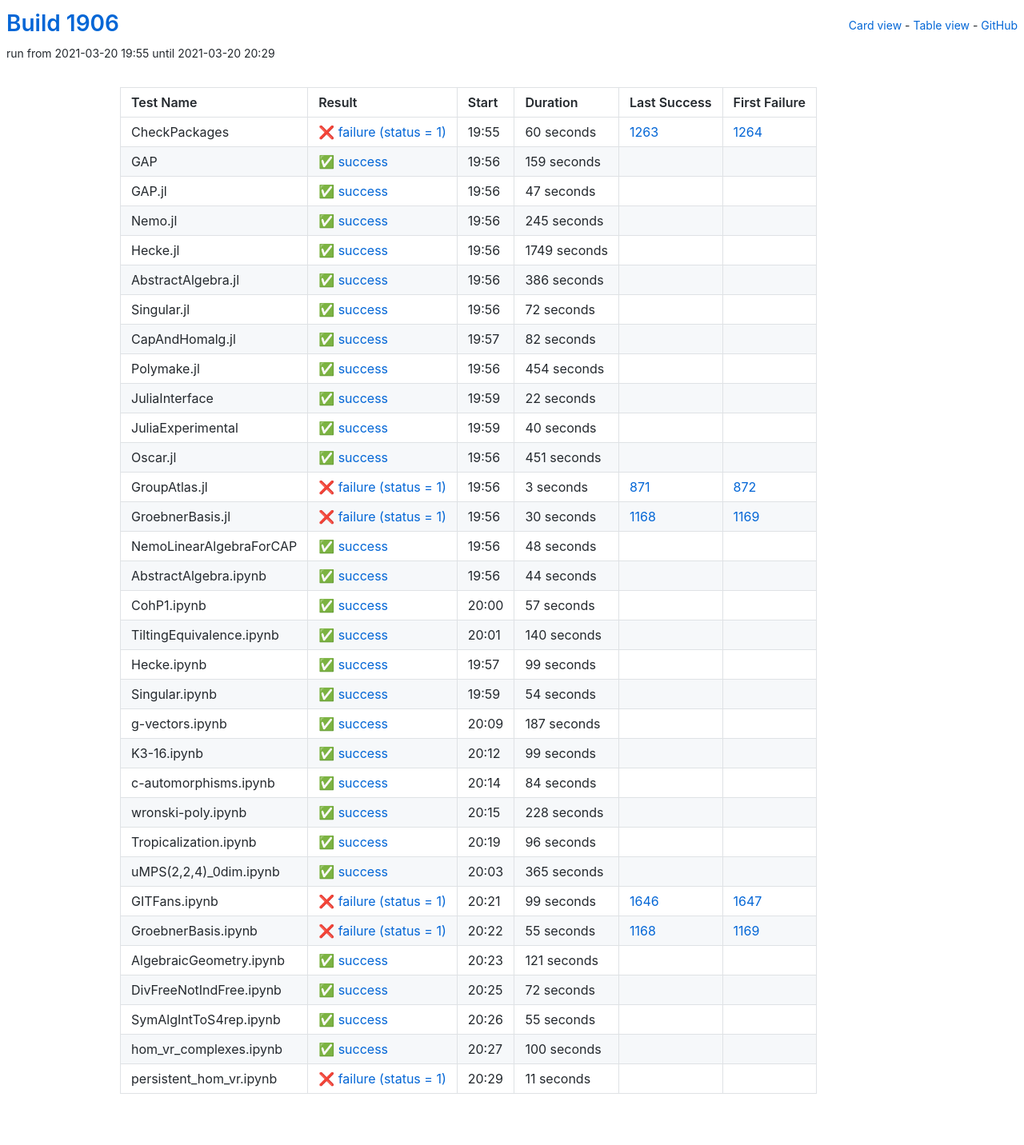
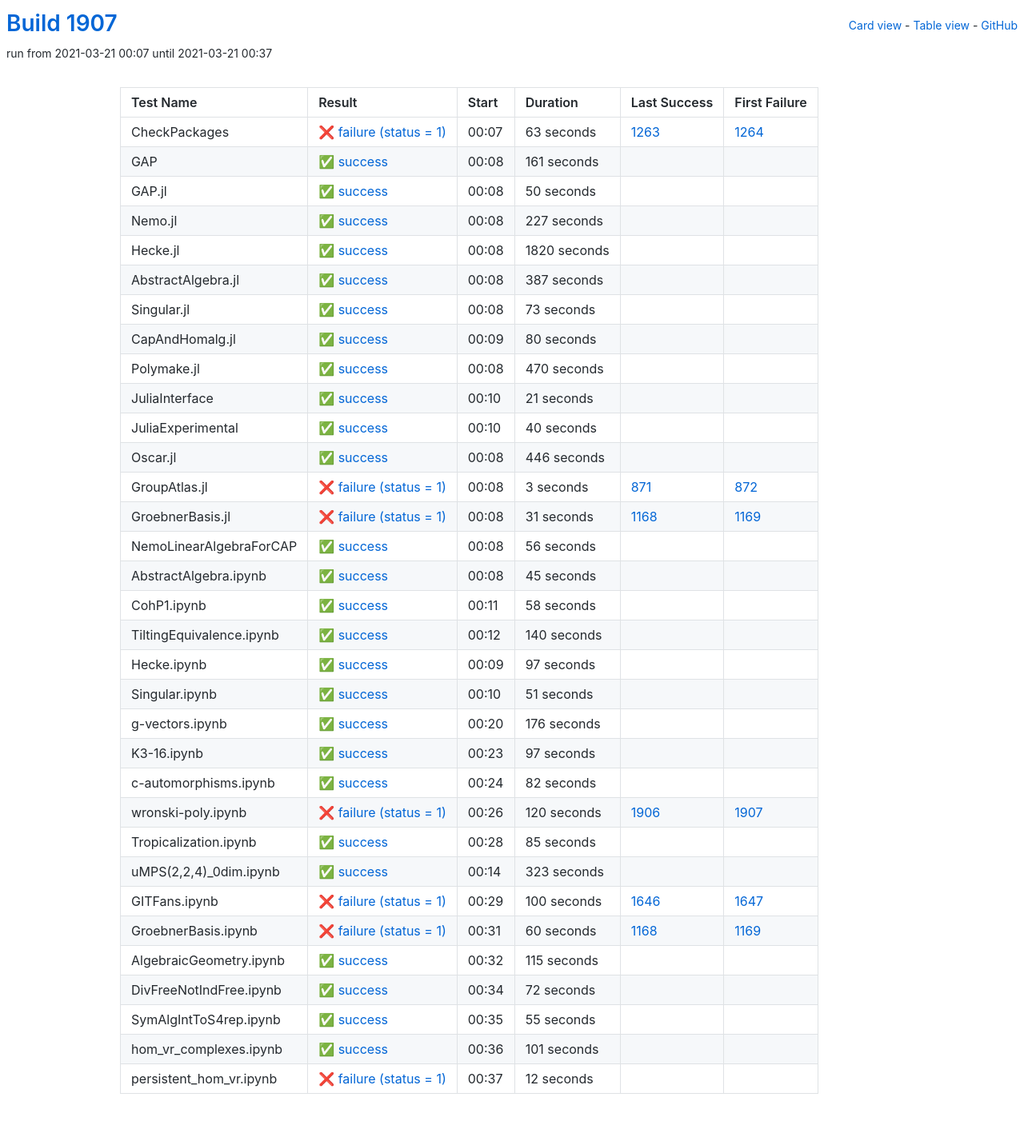
Before and after one commit to oscar-system/oscar-ci-status-stable, a Jekyll site: the page built from table.html, in a window 1280 px wide. Shown: the whole page at 80% size. Built offline with Jekyll 4.4.1, drawn with Linux system fonts in a browser that asks for light colours.

Commit message:
Build #1907

```diff
--- a/_data/ci.yml
+++ b/_data/ci.yml
@@ -1,6 +1,6 @@
 ---
-build: 1906
-build_url: https://oscarci.mathematik.uni-kl.de/job/oscar-stable/1906/
+build: 1907
+build_url: https://oscarci.mathematik.uni-kl.de/job/oscar-stable/1907/
 job: oscar-stable
 organization: oscar-system
 repo: oscar-ci-status-stable
@@ -8,128 +8,128 @@ repourl: https://github.com/oscar-system/oscar-ci-status-stable
 tests:
 - name: CheckPackages
   id: checkpackages
-  log: https://oscarci.mathematik.uni-kl.de/job/oscar-stable/1906/artifact/logs/build-1906/CheckPackages.log
-  start: 2021-03-20 19:55
+  log: https://oscarci.mathematik.uni-kl.de/job/oscar-stable/1907/artifact/logs/build-1907/CheckPackages.log
+  start: 2021-03-21 00:07
   success: false
   exitcode: 1
   status: failure
-  duration: 60
+  duration: 63
   last_success: 1263
   last_success_url: https://oscarci.mathematik.uni-kl.de/job/oscar-stable/1263/
   first_failure: 1264
   first_failure_url: https://oscarci.mathematik.uni-kl.de/job/oscar-stable/1264/
 - name: GAP
   id: gap
-  log: https://oscarci.mathematik.uni-kl.de/job/oscar-stable/1906/artifact/logs/build-1906/GAP.log
-  start: 2021-03-20 19:56
+  log: https://oscarci.mathematik.uni-kl.de/job/oscar-stable/1907/artifact/logs/build-1907/GAP.log
+  start: 2021-03-21 00:08
   success: true
   exitcode: 0
   status: success
-  duration: 159
+  duration: 161
   last_success: false
   last_success_url:
   first_failure: false
   first_failure_url:
 - name: GAP.jl
   id: gap-jl
-  log: https://oscarci.mathematik.uni-kl.de/job/oscar-stable/1906/artifact/logs/build-1906/GAP.jl.log
-  start: 2021-03-20 19:56
+  log: https://oscarci.mathematik.uni-kl.de/job/oscar-stable/1907/artifact/logs/build-1907/GAP.jl.log
+  start: 2021-03-21 00:08
   success: true
   exitcode: 0
   status: success
-  duration: 47
+  duration: 50
   last_success: false
   last_success_url:
   first_failure: false
   first_failure_url:
 - name: Nemo.jl
   id: nemo-jl
-  log: https://oscarci.mathematik.uni-kl.de/job/oscar-stable/1906/artifact/logs/build-1906/Nemo.jl.log
-  start: 2021-03-20 19:56
+  log: https://oscarci.mathematik.uni-kl.de/job/oscar-stable/1907/artifact/logs/build-1907/Nemo.jl.log
+  start: 2021-03-21 00:08
   success: true
   exitcode: 0
   status: success
-  duration: 245
+  duration: 227
   last_success: false
   last_success_url:
   first_failure: false
   first_failure_url:
 - name: Hecke.jl
   id: hecke-jl
-  log: https://oscarci.mathematik.uni-kl.de/job/oscar-stable/1906/artifact/logs/build-1906/Hecke.jl.log
-  start: 2021-03-20 19:56
+  log: https://oscarci.mathematik.uni-kl.de/job/oscar-stable/1907/artifact/logs/build-1907/Hecke.jl.log
+  start: 2021-03-21 00:08
   success: true
   exitcode: 0
   status: success
-  duration: 1749
+  duration: 1820
   last_success: false
   last_success_url:
   first_failure: false
   first_failure_url:
 - name: AbstractAlgebra.jl
   id: abstractalgebra-jl
-  log: https://oscarci.mathematik.uni-kl.de/job/oscar-stable/1906/artifact/logs/build-1906/AbstractAlgebra.jl.log
-  start: 2021-03-20 19:56
+  log: https://oscarci.mathematik.uni-kl.de/job/oscar-stable/1907/artifact/logs/build-1907/AbstractAlgebra.jl.log
+  start: 2021-03-21 00:08
   success: true
   exitcode: 0
   status: success
-  duration: 386
+  duration: 387
   last_success: false
   last_success_url:
   first_failure: false
   first_failure_url:
 - name: Singular.jl
   id: singular-jl
-  log: https://oscarci.mathematik.uni-kl.de/job/oscar-stable/1906/artifact/logs/build-1906/Singular.jl.log
-  start: 2021-03-20 19:56
+  log: https://oscarci.mathematik.uni-kl.de/job/oscar-stable/1907/artifact/logs/build-1907/Singular.jl.log
+  start: 2021-03-21 00:08
   success: true
   exitcode: 0
   status: success
-  duration: 72
+  duration: 73
   last_success: false
   last_success_url:
   first_failure: false
   first_failure_url:
 - name: CapAndHomalg.jl
   id: capandhomalg-jl
-  log: https://oscarci.mathematik.uni-kl.de/job/oscar-stable/1906/artifact/logs/build-1906/CapAndHomalg.jl.log
-  start: 2021-03-20 19:57
+  log: https://oscarci.mathematik.uni-kl.de/job/oscar-stable/1907/artifact/logs/build-1907/CapAndHomalg.jl.log
+  start: 2021-03-21 00:09
   success: true
   exitcode: 0
   status: success
-  duration: 82
+  duration: 80
   last_success: false
   last_success_url:
   first_failure: false
   first_failure_url:
 - name: Polymake.jl
   id: polymake-jl
-  log: https://oscarci.mathematik.uni-kl.de/job/oscar-stable/1906/artifact/logs/build-1906/Polymake.jl.log
-  start: 2021-03-20 19:56
+  log: https://oscarci.mathematik.uni-kl.de/job/oscar-stable/1907/artifact/logs/build-1907/Polymake.jl.log
+  start: 2021-03-21 00:08
   success: true
   exitcode: 0
   status: success
-  duration: 454
+  duration: 470
   last_success: false
   last_success_url:
   first_failure: false
   first_failure_url:
 - name: JuliaInterface
   id: juliainterface
-  log: https://oscarci.mathematik.uni-kl.de/job/oscar-stable/1906/artifact/logs/build-1906/JuliaInterface.log
-  start: 2021-03-20 19:59
+  log: https://oscarci.mathematik.uni-kl.de/job/oscar-stable/1907/artifact/logs/build-1907/JuliaInterface.log
+  start: 2021-03-21 00:10
   success: true
   exitcode: 0
   status: success
-  duration: 22
+  duration: 21
   last_success: false
   last_success_url:
   first_failure: false
   first_failure_url:
 - name: JuliaExperimental
   id: juliaexperimental
-  log: https://oscarci.mathematik.uni-kl.de/job/oscar-stable/1906/artifact/logs/build-1906/JuliaExperimental.log
-  start: 2021-03-20 19:59
+  log: https://oscarci.mathematik.uni-kl.de/job/oscar-stable/1907/artifact/logs/build-1907/JuliaExperimental.log
+  start: 2021-03-21 00:10
   success: true
   exitcode: 0
   status: success
@@ -140,20 +140,20 @@ tests:
   first_failure_url:
 - name: Oscar.jl
   id: oscar-jl
-  log: https://oscarci.mathematik.uni-kl.de/job/oscar-stable/1906/artifact/logs/build-1906/Oscar.jl.log
-  start: 2021-03-20 19:56
+  log: https://oscarci.mathematik.uni-kl.de/job/oscar-stable/1907/artifact/logs/build-1907/Oscar.jl.log
+  start: 2021-03-21 00:08
   success: true
   exitcode: 0
   status: success
-  duration: 451
+  duration: 446
   last_success: false
   last_success_url:
   first_failure: false
   first_failure_url:
 - name: GroupAtlas.jl
   id: groupatlas-jl
-  log: https://oscarci.mathematik.uni-kl.de/job/oscar-stable/1906/artifact/logs/build-1906/GroupAtlas.jl.log
-  start: 2021-03-20 19:56
+  log: https://oscarci.mathematik.uni-kl.de/job/oscar-stable/1907/artifact/logs/build-1907/GroupAtlas.jl.log
+  start: 2021-03-21 00:08
   success: false
   exitcode: 1
   status: failure
@@ -164,56 +164,56 @@ tests:
   first_failure_url: https://oscarci.mathematik.uni-kl.de/job/oscar-stable/872/
 - name: GroebnerBasis.jl
   id: groebnerbasis-jl
-  log: https://oscarci.mathematik.uni-kl.de/job/oscar-stable/1906/artifact/logs/build-1906/GroebnerBasis.jl.log
-  start: 2021-03-20 19:56
+  log: https://oscarci.mathematik.uni-kl.de/job/oscar-stable/1907/artifact/logs/build-1907/GroebnerBasis.jl.log
+  start: 2021-03-21 00:08
   success: false
   exitcode: 1
   status: failure
-  duration: 30
+  duration: 31
   last_success: 1168
   last_success_url: https://oscarci.mathematik.uni-kl.de/job/oscar-stable/1168/
   first_failure: 1169
   first_failure_url: https://oscarci.mathematik.uni-kl.de/job/oscar-stable/1169/
 - name: NemoLinearAlgebraForCAP
   id: nemolinearalgebraforcap
-  log: https://oscarci.mathematik.uni-kl.de/job/oscar-stable/1906/artifact/logs/build-1906/NemoLinearAlgebraForCAP.log
-  start: 2021-03-20 19:56
+  log: https://oscarci.mathematik.uni-kl.de/job/oscar-stable/1907/artifact/logs/build-1907/NemoLinearAlgebraForCAP.log
+  start: 2021-03-21 00:08
   success: true
   exitcode: 0
   status: success
-  duration: 48
+  duration: 56
   last_success: false
   last_success_url:
   first_failure: false
   first_failure_url:
 - name: AbstractAlgebra.ipynb
   id: abstractalgebra-ipynb
-  log: https://oscarci.mathematik.uni-kl.de/job/oscar-stable/1906/artifact/logs/build-1906/AbstractAlgebra.ipynb.log
-  start: 2021-03-20 19:56
+  log: https://oscarci.mathematik.uni-kl.de/job/oscar-stable/1907/artifact/logs/build-1907/AbstractAlgebra.ipynb.log
+  start: 2021-03-21 00:08
   success: true
   exitcode: 0
   status: success
-  duration: 44
+  duration: 45
   last_success: false
   last_success_url:
   first_failure: false
   first_failure_url:
 - name: CohP1.ipynb
   id: cohp1-ipynb
-  log: https://oscarci.mathematik.uni-kl.de/job/oscar-stable/1906/artifact/logs/build-1906/CohP1.ipynb.log
-  start: 2021-03-20 20:00
+  log: https://oscarci.mathematik.uni-kl.de/job/oscar-stable/1907/artifact/logs/build-1907/CohP1.ipynb.log
+  start: 2021-03-21 00:11
   success: true
   exitcode: 0
   status: success
-  duration: 57
+  duration: 58
   last_success: false
   last_success_url:
   first_failure: false
   first_failure_url:
 - name: TiltingEquivalence.ipynb
   id: tiltingequivalence-ipynb
-  log: https://oscarci.mathematik.uni-kl.de/job/oscar-stable/1906/artifact/logs/build-1906/TiltingEquivalence.ipynb.log
-  start: 2021-03-20 20:01
+  log: https://oscarci.mathematik.uni-kl.de/job/oscar-stable/1907/artifact/logs/build-1907/TiltingEquivalence.ipynb.log
+  start: 2021-03-21 00:12
   success: true
   exitcode: 0
   status: success
@@ -224,140 +224,140 @@ tests:
   first_failure_url:
 - name: Hecke.ipynb
   id: hecke-ipynb
-  log: https://oscarci.mathematik.uni-kl.de/job/oscar-stable/1906/artifact/logs/build-1906/Hecke.ipynb.log
-  start: 2021-03-20 19:57
+  log: https://oscarci.mathematik.uni-kl.de/job/oscar-stable/1907/artifact/logs/build-1907/Hecke.ipynb.log
+  start: 2021-03-21 00:09
   success: true
   exitcode: 0
   status: success
-  duration: 99
+  duration: 97
   last_success: false
   last_success_url:
   first_failure: false
   first_failure_url:
 - name: Singular.ipynb
   id: singular-ipynb
-  log: https://oscarci.mathematik.uni-kl.de/job/oscar-stable/1906/artifact/logs/build-1906/Singular.ipynb.log
-  start: 2021-03-20 19:59
+  log: https://oscarci.mathematik.uni-kl.de/job/oscar-stable/1907/artifact/logs/build-1907/Singular.ipynb.log
+  start: 2021-03-21 00:10
   success: true
   exitcode: 0
   status: success
-  duration: 54
+  duration: 51
   last_success: false
   last_success_url:
   first_failure: false
   first_failure_url:
 - name: g-vectors.ipynb
   id: g-vectors-ipynb
-  log: https://oscarci.mathematik.uni-kl.de/job/oscar-stable/1906/artifact/logs/build-1906/g-vectors.ipynb.log
-  start: 2021-03-20 20:09
+  log: https://oscarci.mathematik.uni-kl.de/job/oscar-stable/1907/artifact/logs/build-1907/g-vectors.ipynb.log
+  start: 2021-03-21 00:20
   success: true
   exitcode: 0
   status: success
-  duration: 187
+  duration: 176
   last_success: false
   last_success_url:
   first_failure: false
   first_failure_url:
 - name: K3-16.ipynb
   id: k3-16-ipynb
-  log: https://oscarci.mathematik.uni-kl.de/job/oscar-stable/1906/artifact/logs/build-1906/K3-16.ipynb.log
-  start: 2021-03-20 20:12
+  log: https://oscarci.mathematik.uni-kl.de/job/oscar-stable/1907/artifact/logs/build-1907/K3-16.ipynb.log
+  start: 2021-03-21 00:23
   success: true
   exitcode: 0
   status: success
-  duration: 99
+  duration: 97
   last_success: false
   last_success_url:
   first_failure: false
   first_failure_url:
 - name: c-automorphisms.ipynb
   id: c-automorphisms-ipynb
-  log: https://oscarci.mathematik.uni-kl.de/job/oscar-stable/1906/artifact/logs/build-1906/c-automorphisms.ipynb.log
-  start: 2021-03-20 20:14
+  log: https://oscarci.mathematik.uni-kl.de/job/oscar-stable/1907/artifact/logs/build-1907/c-automorphisms.ipynb.log
+  start: 2021-03-21 00:24
   success: true
   exitcode: 0
   status: success
-  duration: 84
+  duration: 82
   last_success: false
   last_success_url:
   first_failure: false
   first_failure_url:
 - name: wronski-poly.ipynb
   id: wronski-poly-ipynb
-  log: https://oscarci.mathematik.uni-kl.de/job/oscar-stable/1906/artifact/logs/build-1906/wronski-poly.ipynb.log
-  start: 2021-03-20 20:15
+  log: https://oscarci.mathematik.uni-kl.de/job/oscar-stable/1907/artifact/logs/build-1907/wronski-poly.ipynb.log
+  start: 2021-03-21 00:26
+  success: false
+  exitcode: 1
+  status: failure
+  duration: 120
+  last_success: 1906
+  last_success_url: https://oscarci.mathematik.uni-kl.de/job/oscar-stable/1906/
+  first_failure: 1907
+  first_failure_url: https://oscarci.mathematik.uni-kl.de/job/oscar-stable/1907/
+- name: Tropicalization.ipynb
+  id: tropicalization-ipynb
+  log: https://oscarci.mathematik.uni-kl.de/job/oscar-stable/1907/artifact/logs/build-1907/Tropicalization.ipynb.log
+  start: 2021-03-21 00:28
   success: true
   exitcode: 0
   status: success
-  duration: 228
-  last_success: false
-  last_success_url:
-  first_failure: false
-  first_failure_url:
-- name: Tropicalization.ipynb
-  id: tropicalization-ipynb
-  log: https://oscarci.mathematik.uni-kl.de/job/oscar-stable/1906/artifact/logs/build-1906/Tropicalization.ipynb.log
-  start: 2021-03-20 20:19
-  success: true
-  exitcode: 0
-  status: success
-  duration: 96
+  duration: 85
   last_success: false
   last_success_url:
   first_failure: false
   first_failure_url:
 - name: uMPS(2,2,4)_0dim.ipynb
   id: umps-2-2-4-0dim-ipynb
-  log: https://oscarci.mathematik.uni-kl.de/job/oscar-stable/1906/artifact/logs/build-1906/uMPS-2-2-4-_0dim.ipynb.log
-  start: 2021-03-20 20:03
+  log: https://oscarci.mathematik.uni-kl.de/job/oscar-stable/1907/artifact/logs/build-1907/uMPS-2-2-4-_0dim.ipynb.log
+  start: 2021-03-21 00:14
   success: true
   exitcode: 0
   status: success
-  duration: 365
+  duration: 323
   last_success: false
   last_success_url:
   first_failure: false
   first_failure_url:
 - name: GITFans.ipynb
   id: gitfans-ipynb
-  log: https://oscarci.mathematik.uni-kl.de/job/oscar-stable/1906/artifact/logs/build-1906/GITFans.ipynb.log
-  start: 2021-03-20 20:21
+  log: https://oscarci.mathematik.uni-kl.de/job/oscar-stable/1907/artifact/logs/build-1907/GITFans.ipynb.log
+  start: 2021-03-21 00:29
   success: false
   exitcode: 1
   status: failure
-  duration: 99
+  duration: 100
   last_success: 1646
   last_success_url: https://oscarci.mathematik.uni-kl.de/job/oscar-stable/1646/
   first_failure: 1647
   first_failure_url: https://oscarci.mathematik.uni-kl.de/job/oscar-stable/1647/
 - name: GroebnerBasis.ipynb
   id: groebnerbasis-ipynb
-  log: https://oscarci.mathematik.uni-kl.de/job/oscar-stable/1906/artifact/logs/build-1906/GroebnerBasis.ipynb.log
-  start: 2021-03-20 20:22
+  log: https://oscarci.mathematik.uni-kl.de/job/oscar-stable/1907/artifact/logs/build-1907/GroebnerBasis.ipynb.log
+  start: 2021-03-21 00:31
   success: false
   exitcode: 1
   status: failure
-  duration: 55
+  duration: 60
   last_success: 1168
   last_success_url: https://oscarci.mathematik.uni-kl.de/job/oscar-stable/1168/
   first_failure: 1169
   first_failure_url: https://oscarci.mathematik.uni-kl.de/job/oscar-stable/1169/
 - name: AlgebraicGeometry.ipynb
   id: algebraicgeometry-ipynb
-  log: https://oscarci.mathematik.uni-kl.de/job/oscar-stable/1906/artifact/logs/build-1906/AlgebraicGeometry.ipynb.log
-  start: 2021-03-20 20:23
+  log: https://oscarci.mathematik.uni-kl.de/job/oscar-stable/1907/artifact/logs/build-1907/AlgebraicGeometry.ipynb.log
+  start: 2021-03-21 00:32
   success: true
   exitcode: 0
   status: success
-  duration: 121
+  duration: 115
   last_success: false
   last_success_url:
   first_failure: false
   first_failure_url:
 - name: DivFreeNotIndFree.ipynb
   id: divfreenotindfree-ipynb
-  log: https://oscarci.mathematik.uni-kl.de/job/oscar-stable/1906/artifact/logs/build-1906/DivFreeNotIndFree.ipynb.log
-  start: 2021-03-20 20:25
+  log: https://oscarci.mathematik.uni-kl.de/job/oscar-stable/1907/artifact/logs/build-1907/DivFreeNotIndFree.ipynb.log
+  start: 2021-03-21 00:34
   success: true
   exitcode: 0
   status: success
@@ -368,8 +368,8 @@ tests:
   first_failure_url:
 - name: SymAlgIntToS4rep.ipynb
   id: symalginttos4rep-ipynb
-  log: https://oscarci.mathematik.uni-kl.de/job/oscar-stable/1906/artifact/logs/build-1906/SymAlgIntToS4rep.ipynb.log
-  start: 2021-03-20 20:26
+  log: https://oscarci.mathematik.uni-kl.de/job/oscar-stable/1907/artifact/logs/build-1907/SymAlgIntToS4rep.ipynb.log
+  start: 2021-03-21 00:35
   success: true
   exitcode: 0
   status: success
@@ -380,24 +380,24 @@ tests:
   first_failure_url:
 - name: hom_vr_complexes.ipynb
   id: hom-vr-complexes-ipynb
-  log: https://oscarci.mathematik.uni-kl.de/job/oscar-stable/1906/artifact/logs/build-1906/hom_vr_complexes.ipynb.log
-  start: 2021-03-20 20:27
+  log: https://oscarci.mathematik.uni-kl.de/job/oscar-stable/1907/artifact/logs/build-1907/hom_vr_complexes.ipynb.log
+  start: 2021-03-21 00:36
   success: true
   exitcode: 0
   status: success
-  duration: 100
+  duration: 101
   last_success: false
   last_success_url:
   first_failure: false
   first_failure_url:
 - name: persistent_hom_vr.ipynb
   id: persistent-hom-vr-ipynb
-  log: https://oscarci.mathematik.uni-kl.de/job/oscar-stable/1906/artifact/logs/build-1906/persistent_hom_vr.ipynb.log
-  start: 2021-03-20 20:29
+  log: https://oscarci.mathematik.uni-kl.de/job/oscar-stable/1907/artifact/logs/build-1907/persistent_hom_vr.ipynb.log
+  start: 2021-03-21 00:37
   success: false
   exitcode: 1
   status: failure
-  duration: 11
+  duration: 12
   last_success: false
   last_success_url:
   first_failure: false
```
Also changed, not shown: README.md.
